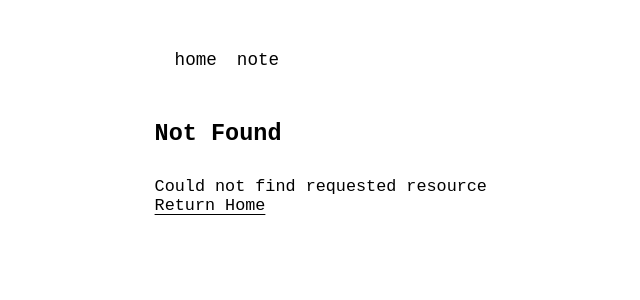
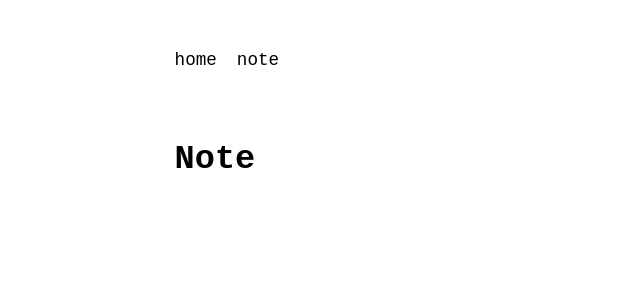
Before and after one commit to mrinalcs/next, a Next.js app: page /next/note in a window 1280 px wide. Before the commit this address had no page. Shown: the top 300 px of the page, without its empty margins (87-727 px from the left). Built offline with nearby package versions, Linux system fonts and the light colour scheme.

Commit message:
add note

```diff
--- a/app/layout.tsx
+++ b/app/layout.tsx
@@ -6,7 +6,7 @@ import { Navbar } from '@/app/components/nav';
 
 
 export const metadata: Metadata = {
-  title: 'Create Next App',
+  title: 'home',
   description: 'Generated by create next app',
 }
 
--- /dev/null
+++ b/app/note/page.tsx
@@ -0,0 +1,15 @@
+import Image from 'next/image'
+import type { Metadata } from 'next'
+
+export const metadata: Metadata = {
+    title: 'note',
+    description: 'Generated by create next app',
+  }
+
+export default function Note() {
+  return (
+    <main>
+      <h1>Note</h1>
+    </main>
+  )
+}
```
